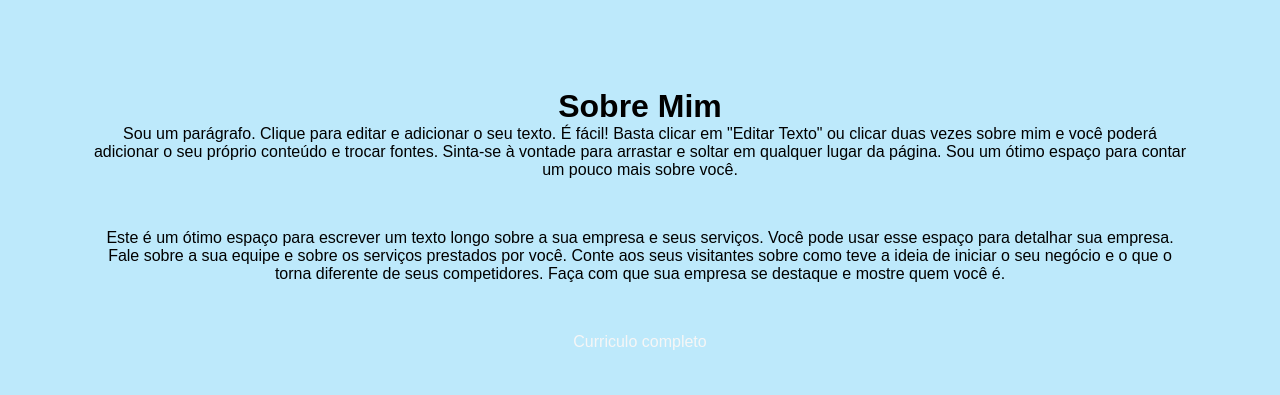
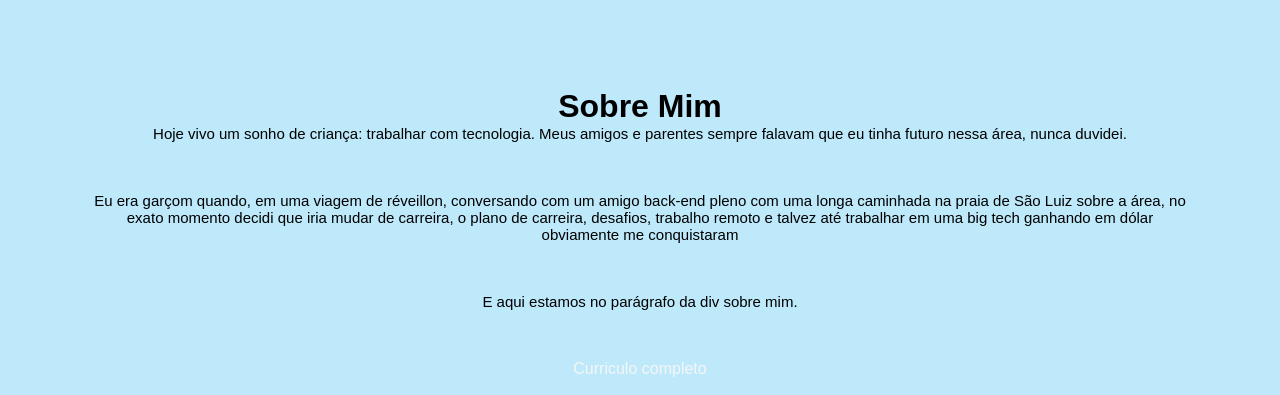
Before and after one commit to Wesleybarrozo/wesley-barrozo, a plain HTML site: page index.html in a window 1280 px wide. Shown: the part 802-1197 px from the top of the page. Drawn offline with Linux system fonts and the light colour scheme.

Commit message:
Melhorando o site

```diff
--- a/estilo.css
+++ b/estilo.css
@@ -97,6 +97,7 @@ a{
 
 .texto-sobre-mim,p{
     padding-bottom: 50px;
+    font-size: 15px;
 }
 
 .Certificados{
--- a/index.html
+++ b/index.html
@@ -39,8 +39,9 @@
 
     <div class="sobre-mim" id="sobre-mim">
         <h1>Sobre Mim</h1>
-        <p class="texto-sobre-mim">Sou um parágrafo. Clique para editar e adicionar o seu texto. É fácil! Basta clicar em "Editar Texto" ou clicar duas vezes sobre mim e você poderá adicionar o seu próprio conteúdo e trocar fontes. Sinta-se à vontade para arrastar e soltar em qualquer lugar da página. Sou um ótimo espaço para contar um pouco mais sobre você.</p>
-        <p>Este é um ótimo espaço para escrever um texto longo sobre a sua empresa e seus serviços. Você pode usar esse espaço para detalhar sua empresa. Fale sobre a sua equipe e sobre os serviços prestados por você. Conte aos seus visitantes sobre como teve a ideia de iniciar o seu negócio e o que o torna diferente de seus competidores. Faça com que sua empresa se destaque e mostre quem você é.</p>
+        <p class="texto-sobre-mim">Hoje vivo um sonho de criança: trabalhar com tecnologia. Meus amigos e parentes sempre falavam que eu tinha futuro nessa área, nunca duvidei.</p>
+        <p class="texto-sobre-mim">Eu era garçom quando, em uma viagem de réveillon, conversando com um amigo back-end pleno com uma longa caminhada na praia de São Luiz sobre a área, no exato momento decidi que iria mudar de carreira, o plano de carreira, desafios, trabalho remoto e talvez até trabalhar em uma big tech ganhando em dólar obviamente me conquistaram</p>
+        <p class="texto-sobre-mim">E aqui estamos no parágrafo da div sobre mim.</p>
         <a href="">Curriculo completo</a>
     </div>
 
@@ -124,10 +125,6 @@
         <h1>Portifolio</h1>
 
 
-
-
-
-
     </div>
 
 
@@ -150,11 +147,3 @@
             <h2 class="contato-pessoal">Site: www.wesleybarrozo.com</h2>
         </div>
     </div>
-
-
-    <div class="rodape">
-
-    </div>
-
-</body>
-</html>
```
Also changed, not shown: img/IMG_7001.JPEG (added), 1 other file.
